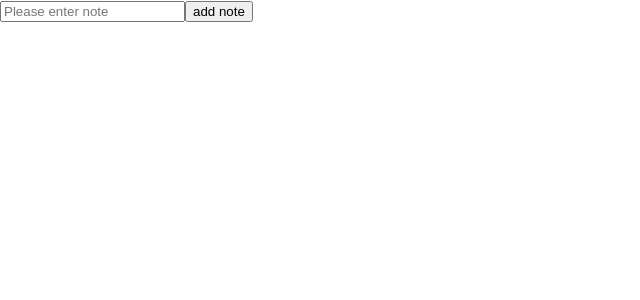
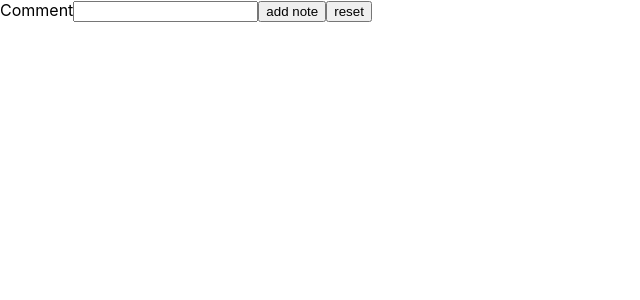
Before and after one commit to AnnaSun919/typescript-practice, a React (Create React App) app: page / in a window 1280 px wide. Shown: the top 300 px of the page, without its empty margins (0-640 px from the left). Built offline with nearby package versions, Linux system fonts and the light colour scheme.

Commit message:
shows note

```diff
--- a/src/App.tsx
+++ b/src/App.tsx
@@ -1,4 +1,4 @@
-import React,{useState} from 'react';
+import React,{useState, useRef} from 'react';
 import './App.css';
 
 interface Note{
@@ -7,17 +7,36 @@ interface Note{
 }
 
 const App : React.FC=()=>{
+  let textInputRef = useRef<HTMLInputElement>(null);
 const [state, setstate] = useState<Note[]>([])
 
-function addnote(){
+function addnote(event : React.FormEvent){
+  event.preventDefault();
+  setstate(prevNote => [   { id: Math.random().toString(), note: textInputRef.current!.value },
+    ...prevNote
+  ]);
 
 }
 
+function reset(event : React.FormEvent){
+  event.preventDefault();
+  textInputRef.current!.value =""
+
+}
+
+
+
+
   return<>
   <form onSubmit={addnote}>
-  <input type="text" placeholder="Please enter note"/>
-  <button type="submit" >add note</button>
+  <label htmlFor="comment">Comment</label>
+          <input ref={textInputRef}/>
+
+          <button>add note</button>
+          <button onClick={reset} type="button">reset</button>
  </form>
+
+ <div className="notes">{state.map((note,index)=> <div key={index}>{note.note}</div>)}</div>
   </>
 }
 
```
